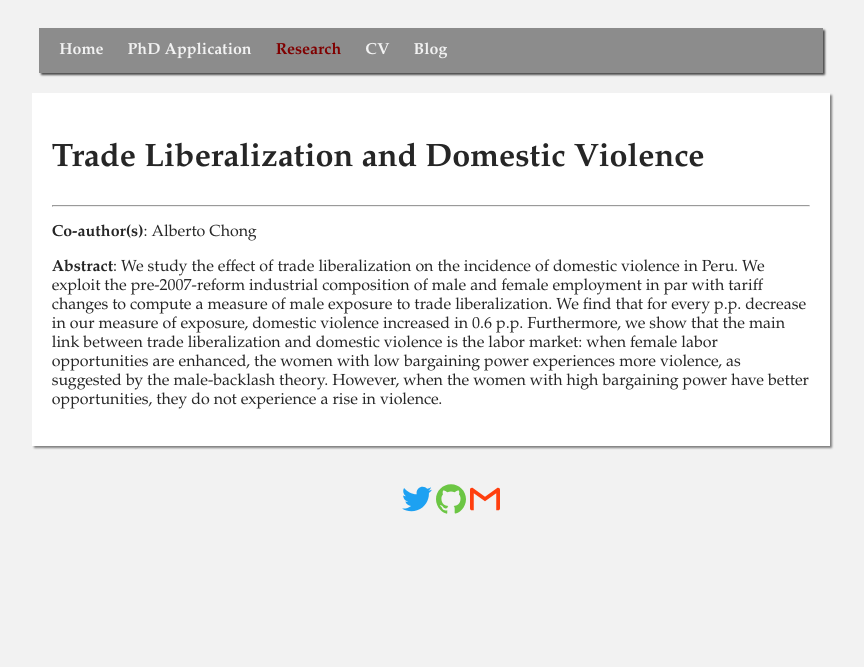
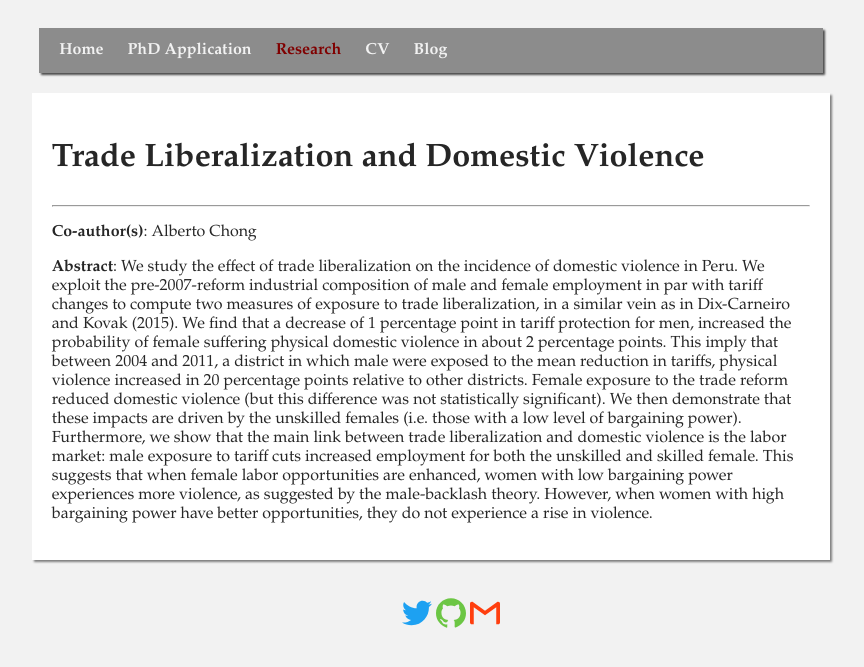
Before and after one commit to dvelasquezc/dvelasquezc.github.io, a Jekyll site: the page built from _research/trade_violence.md, in a window 1280 px wide. Shown: the top 667 px of the page, without its empty margins (209-1073 px from the left). Built offline with Jekyll 4.4.1, drawn with Linux system fonts in a browser that asks for light colours.

Commit message:
trade_violence

```diff
--- a/_research/trade_violence.md
+++ b/_research/trade_violence.md
@@ -3,7 +3,7 @@ title: Trade Liberalization and Domestic Violence
 coauthors: Alberto Chong
 pubstatus: mimeo
 presented: "no"
-abstract: 'We study the effect of trade liberalization on the incidence of domestic violence in Peru. We exploit the pre-2007-reform industrial composition of male and female employment in par with tariff changes to compute a measure of male exposure to trade liberalization. We find that for every p.p. decrease in our measure of exposure, domestic violence increased in 0.6 p.p. Furthermore, we show that the main link between trade liberalization and domestic violence is the labor market: when female labor opportunities are enhanced, the women with low bargaining power experiences more violence, as suggested by the male-backlash theory. However, when the women with high bargaining power have better opportunities, they do not experience a rise in violence.'
+abstract: 'We study the effect of trade liberalization on the incidence of domestic violence in Peru. We exploit the pre-2007-reform industrial composition of male and female employment in par with tariff changes to compute two measures of exposure to trade liberalization, in a similar vein as in Dix-Carneiro and Kovak (2015). We find that a decrease of 1 percentage point in tariff protection for men, increased the probability of female suffering physical domestic violence in about 2 percentage points. This imply that between 2004 and 2011, a district in which male were exposed to the mean reduction in tariffs, physical violence increased in 20 percentage points relative to other districts. Female exposure to the trade reform reduced domestic violence (but this difference was not statistically significant). We then demonstrate that these impacts are driven by the unskilled females (i.e. those with a low level of bargaining power). Furthermore, we show that the main link between trade liberalization and domestic violence is the labor market: male exposure to tariff cuts increased employment for both the unskilled and skilled female. This suggests that when female labor opportunities are enhanced, women with low bargaining power experiences more violence, as suggested by the male-backlash theory. However, when women with high bargaining power have better opportunities, they do not experience a rise in violence.'
 order_paper: 1
 layout: page
 ---
```
